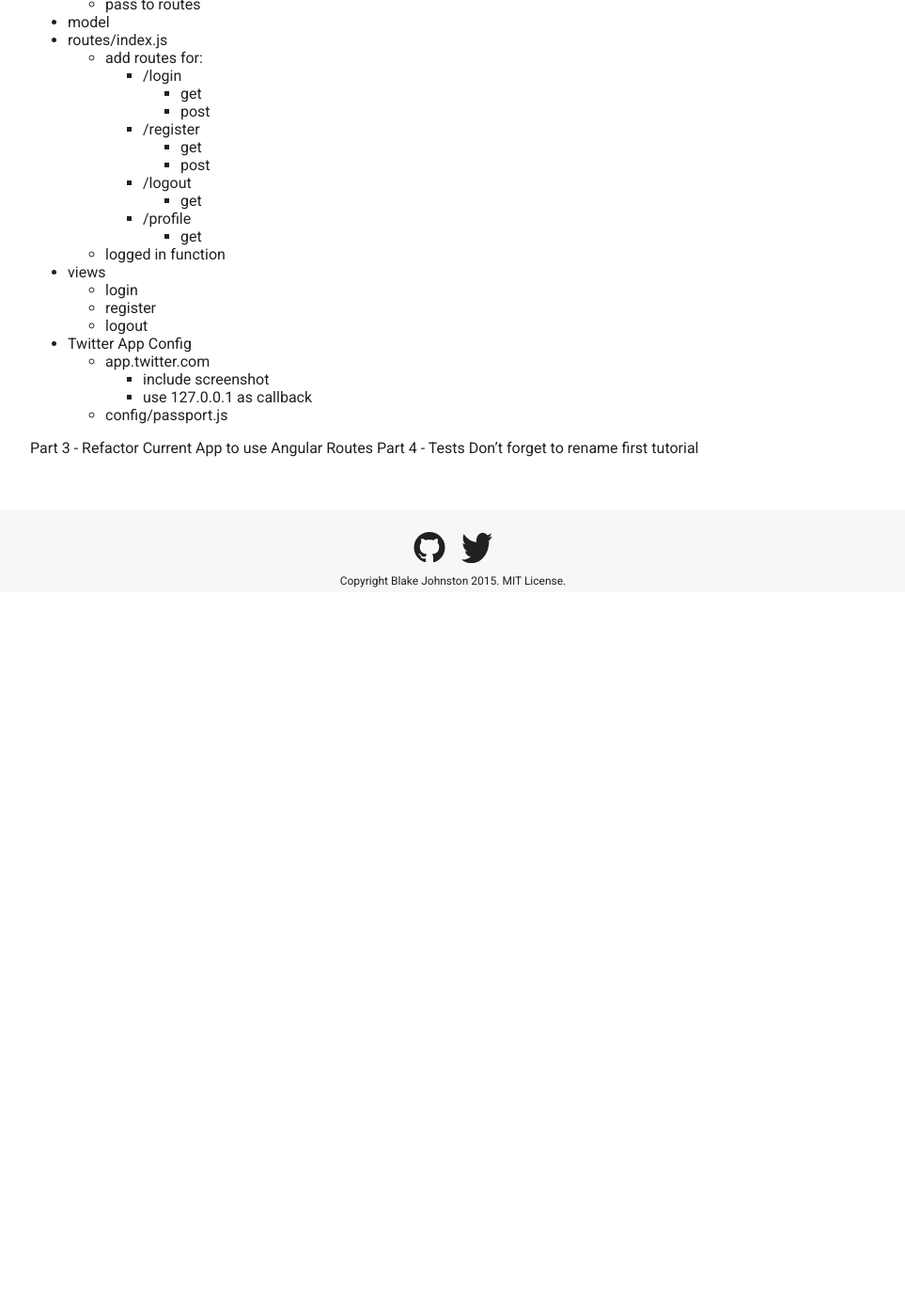
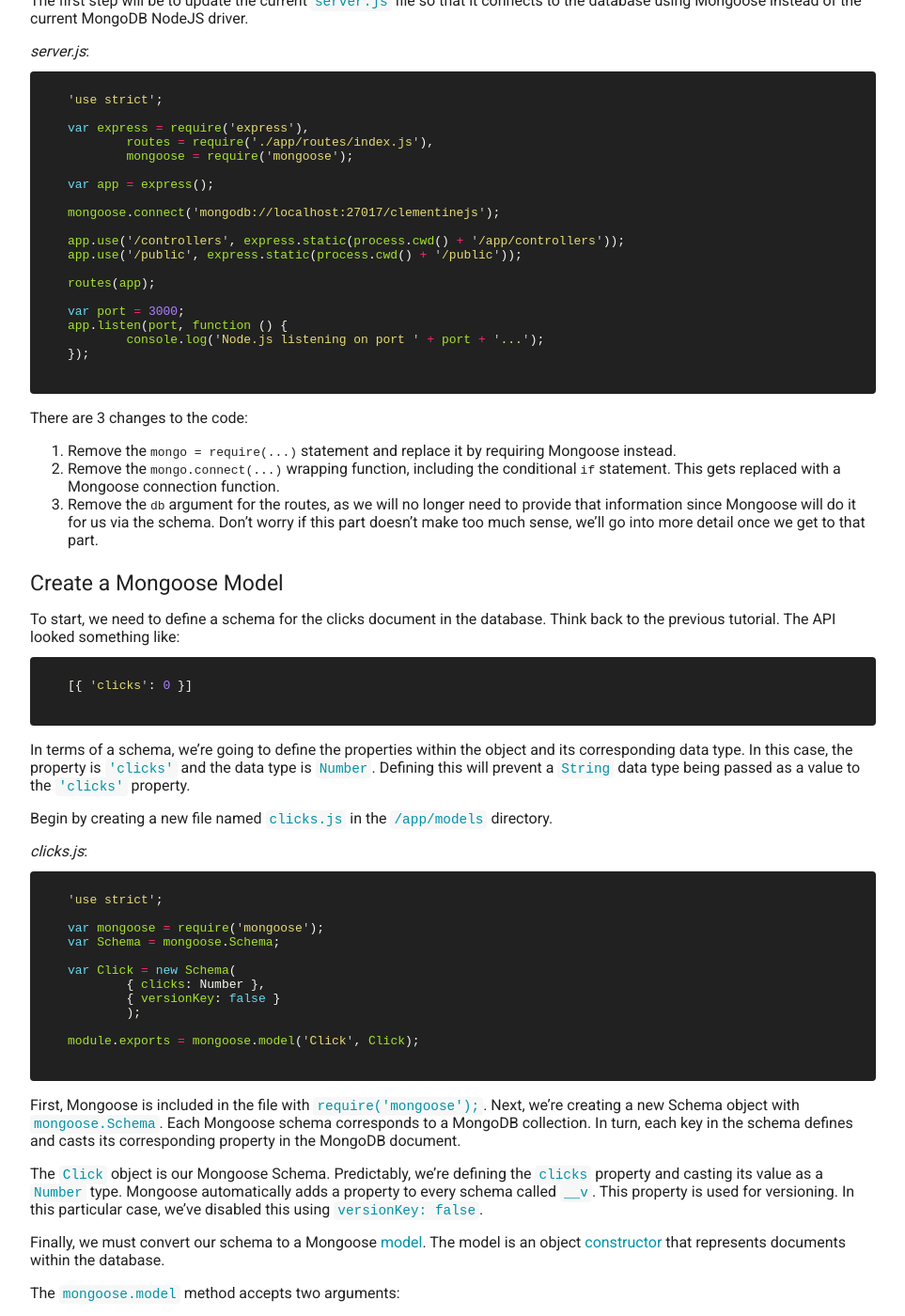
Before and after one commit to johnstonbl01/clementinejs, a Jekyll site: the page built from tutorial/tutorial-passport.md, in a window 1280 px wide and 1400 px high, scrolled down 2899 px. Shown: the whole window at 94% size, without its empty margins (158-1121 px from the left). Built offline with Jekyll 4.4.1, drawn with Linux system fonts in a browser that asks for light colours; Markdown is read by kramdown in place of the engine named in the settings; before the commit the page ends 3529 px from its top, so only the background shows below that; some of the changed text lies outside the part shown.

Commit message:
Complete Mongoose Schema & server.js refactor section.

````diff
--- a/tutorial/tutorial-passport.md
+++ b/tutorial/tutorial-passport.md
@@ -116,6 +116,96 @@ Let's go ahead and modify the folder structure to include some of the new functi
 - **app/factories** - Directory for Angular factories. Factories are used by Angular to retrieve information from the model (i.e. API) and pass it to the controller for manipulation. This is a common Angular convention.
 - **app/models** - Directory for database models. In this case, this is where the Mongoose schemas will be defined.
 
+The remainder of the folders are the same.
+
+## Mongoose Integration
+
+Before we begin the integrating Passport and authentication, we need to update the current app to work with Mongoose instead of the MongoDB NodeJS driver. This will require a bit of refactoring in our current code.
+
+### Server.js Cleanup
+
+The first step will be to update the current `server.js` file so that it connects to the database using Mongoose instead of the current MongoDB NodeJS driver.
+
+_server.js_:
+```js
+'use strict';
+
+var express = require('express'),
+	routes = require('./app/routes/index.js'),
+	mongoose = require('mongoose');
+
+var app = express();
+
+mongoose.connect('mongodb://localhost:27017/clementinejs');
+
+app.use('/controllers', express.static(process.cwd() + '/app/controllers'));
+app.use('/public', express.static(process.cwd() + '/public'));
+
+routes(app);
+
+var port = 3000;
+app.listen(port, function () {
+	console.log('Node.js listening on port ' + port + '...');
+});
+```
+
+There are 3 changes to the code:
+
+1. Remove the `mongo = require(...)` statement and replace it by requiring Mongoose instead.
+2. Remove the `mongo.connect(...)` wrapping function, including the conditional `if` statement. This gets replaced with a Mongoose connection function.
+3. Remove the `db` argument for the routes, as we will no longer need to provide that information since Mongoose will do it for us via the schema. Don't worry if this part doesn't make too much sense, we'll go into more detail once we get to that part.
+
+### Create a Mongoose Model
+
+To start, we need to define a schema for the clicks document in the database. Think back to the previous tutorial. The API looked something like:
+
+```js
+[{ 'clicks': 0 }]
+```
+
+In terms of a schema, we're going to define the properties within the object and its corresponding data type. In this case, the property is `'clicks'` and the data type is `Number`. Defining this will prevent a `String` data type being passed as a value to the `'clicks'` property.
+
+Begin by creating a new file named `clicks.js` in the `/app/models` directory.
+
+_clicks.js_:
+```js
+'use strict';
+
+var mongoose = require('mongoose');
+var Schema = mongoose.Schema;
+
+var Click = new Schema(
+	{ clicks: Number },
+	{ versionKey: false }
+	);
+
+module.exports = mongoose.model('Click', Click);
+```
+
+First, Mongoose is included in the file with `require('mongoose');`. Next, we're creating a new Schema object with `mongoose.Schema`. Each Mongoose schema corresponds to a MongoDB collection. In turn, each key in the schema defines and casts its corresponding property in the MongoDB document.
+
+The `Click` object is our Mongoose Schema. Predictably, we're defining the `clicks` property and casting its value as a `Number` type. Mongoose automatically adds a property to every schema called `__v`. This property is used for versioning. In this particular case, we've disabled this using `versionKey: false`.
+
+Finally, we must convert our schema to a Mongoose [model](http://mongoosejs.com/docs/models.html). The model is an object [constructor](https://en.wikipedia.org/wiki/Constructor_(object-oriented_programming)) that represents documents within the database.
+
+The `mongoose.model` method accepts two arguments:
+
+- The first is the _singular_ name of the collection in the database. For example, ours is named 'Click' which corresponds to our 'clicks' collection in the database. It's important to note that Mongoose will automatically search for the plural version of this argument in the database.
+- The second argument is the name of the schema to be converted to the model. In this case, it's our `Click` schema.
+
+This model is exported with [`module.exports`](https://nodejs.org/api/modules.html#modules_module_exports), which is a Node function that exports the function or object for use within another file using the `require` function. This is a common Node pattern.
+
+### Updating the Routes
+
+### Refactor Server-Side Controller
+
+
+- remove db arg
+- remove clicks variable
+	- to be replaced by instantiating new Schema?
+- refactor click functions to be Mongoose syntax.
+- export clickhanlder object
+
 
 - Refactor Current App to Use Mongoose Models
 	- server.js
````
